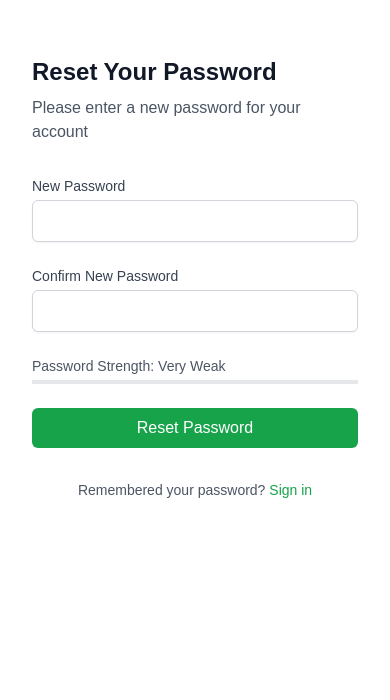
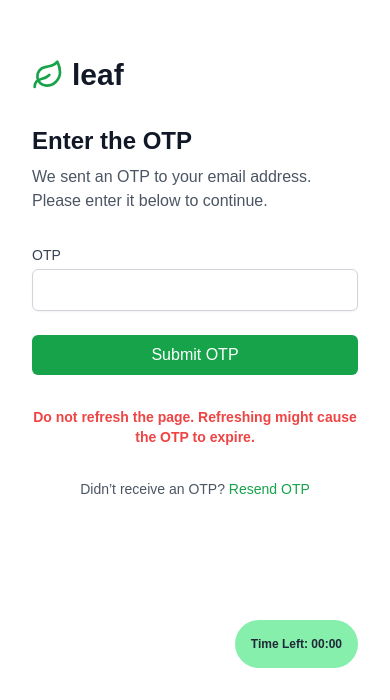
Before and after one commit to SriragHariharan/leaf-auth-micro_frontend, a React app: page /otp in a window 390 px wide. Shown: the part 144-844 px from the top of the page. Built offline with nearby package versions, Linux system fonts and the light colour scheme.

Commit message:
Created an otp verfication page and added a timer that persists across page refresh. Also added the option to resend otp if otp is not being received via email.

```diff
--- a/src/App.tsx
+++ b/src/App.tsx
@@ -3,7 +3,7 @@ import ReactDOM from 'react-dom/client'
 
 import './index.scss'
 import { ImageCarousel } from './components/ImageCarousel'
-import { EnterNewPassword } from './components/EnterNewPassword'
+import { OtpForm } from './components/OtpForm'
 
 const App = () => (
     <div className="h-screen w-screen flex">
@@ -11,7 +11,7 @@ const App = () => (
         <ImageCarousel />
       </div>
       <div className="w-full lg:w-1/2 h-full bg-white">
-        <EnterNewPassword />
+        <OtpForm />
       </div>
     </div>
 )
--- /dev/null
+++ b/src/components/OtpForm.tsx
@@ -0,0 +1,147 @@
+import React, { useEffect, useState } from 'react';
+import { Leaf } from 'lucide-react';
+import { useForm } from 'react-hook-form';
+
+interface FormData {
+  otp: string;
+}
+
+export const OtpForm = () => {
+  const {
+    register,
+    handleSubmit,
+    formState: { errors },
+  } = useForm<FormData>({
+    defaultValues: {
+      otp: '',
+    },
+  });
+
+  const [timeLeft, setTimeLeft] = useState<number>(0);
+  const [timerInterval, setTimerInterval] = useState<NodeJS.Timeout | null>(null); // Store interval ID
+
+  // Function to format the time left in mm:ss format
+  const formatTime = (time: number) => {
+    const minutes = Math.floor(time / 60000);
+    const seconds = Math.floor((time % 60000) / 1000);
+    return `${String(minutes).padStart(2, '0')}:${String(seconds).padStart(2, '0')}`;
+  };
+
+  // Initialize the timer
+  const startTimer = (startTime: number) => {
+    const interval = setInterval(() => {
+      setTimeLeft((prevTime) => {
+        if (prevTime <= 0) {
+          clearInterval(interval);
+          return 0;
+        }
+        return prevTime - 1000; // Decrease the time by 1 second
+      });
+    }, 1000);
+    setTimerInterval(interval); // Store the interval
+  };
+
+  useEffect(() => {
+    const storedTime = localStorage.getItem('otpTimerStart');
+    const currentTime = Date.now();
+
+    let initialTime = 3000; // Default to 5 minutes (300000ms)
+
+    if (storedTime) {
+      const timeElapsed = currentTime - Number(storedTime);
+      initialTime = Math.max(0, 3000 - timeElapsed); // Calculate remaining time
+    } else {
+      localStorage.setItem('otpTimerStart', currentTime.toString()); // Start a new timer if it doesn't exist
+    }
+
+    setTimeLeft(initialTime);  // Set initial time left
+    startTimer(initialTime);  // Start the timer with initial time
+
+    return () => {
+      if (timerInterval) {
+        clearInterval(timerInterval); // Cleanup on component unmount
+      }
+    };
+  }, []);
+
+  const onSubmit = (data: FormData) => {
+    console.log(data);
+  };
+
+  // Resend OTP logic
+  const resendOtp = (): void => {
+    const currentTime = Date.now();
+    localStorage.setItem('otpTimerStart', currentTime.toString()); // Update the stored time
+    setTimeLeft(3000); // Reset the timer to 5 minutes (300000ms)
+
+    if (timerInterval) {
+      clearInterval(timerInterval); // Clear existing interval before starting a new one
+    }
+
+    startTimer(3000); // Start the timer again from 5 minutes
+  };
+
+  return (
+    <div className="h-full w-full flex flex-col justify-center items-center px-8 lg:px-16">
+      <div className="w-full max-w-md">
+        <div className="flex items-center gap-2 mb-8">
+          <Leaf className="h-8 w-8 text-green-600" />
+          <h1 className="text-3xl font-bold text-gray-900">leaf</h1>
+        </div>
+
+        <h2 className="text-2xl font-semibold text-gray-900 mb-2">Enter the OTP</h2>
+        <p className="text-gray-600 mb-8">
+          We sent an OTP to your email address. Please enter it below to continue.
+        </p>
+
+        <form onSubmit={handleSubmit(onSubmit)} className="space-y-6">
+          {/* OTP Field */}
+          <div>
+            <label htmlFor="otp" className="block text-sm font-medium text-gray-700">
+              OTP
+            </label>
+            <input
+              id="otp"
+              type="text"
+              {...register('otp', {
+                required: 'OTP is required',
+                pattern: {
+                  value: /^[0-9]{6}$/, // Assuming OTP is a 6-digit number
+                  message: 'OTP must be 6 digits',
+                },
+              })}
+              className="mt-1 block w-full rounded-md border border-gray-300 px-3 py-2 shadow-sm focus:border-green-500 focus:outline-none focus:ring-1 focus:ring-green-500"
+            />
+            {errors.otp && <p className="mt-1 text-sm text-red-500">{errors.otp.message}</p>}
+          </div>
+
+          <button
+            type="submit"
+            className="w-full rounded-md bg-green-600 py-2 px-4 text-white font-medium hover:bg-green-700 focus:outline-none focus:ring-2 focus:ring-green-500 focus:ring-offset-2"
+          >
+            Submit OTP
+          </button>
+        </form>
+
+        <p className="mt-8 text-center text-sm text-red-500 font-semibold">
+          Do not refresh the page. Refreshing might cause the OTP to expire.
+        </p>
+
+        {/* Resend OTP button */}
+        {timeLeft <= 0 && (
+          <p className="mt-8 text-center text-sm text-gray-600">
+            Didn’t receive an OTP?{' '}
+            <span onClick={resendOtp} className="font-medium text-green-600 hover:text-green-500">
+              Resend OTP
+            </span>
+          </p>
+        )}
+
+        {/* Timer Display */}
+        <div className="absolute bottom-8 right-8 text-xs md:text-xl font-semibold text-gray-800 bg-green-300 p-4 rounded-full">
+          <p>Time Left: {formatTime(timeLeft)}</p>
+        </div>
+      </div>
+    </div>
+  );
+};
```
